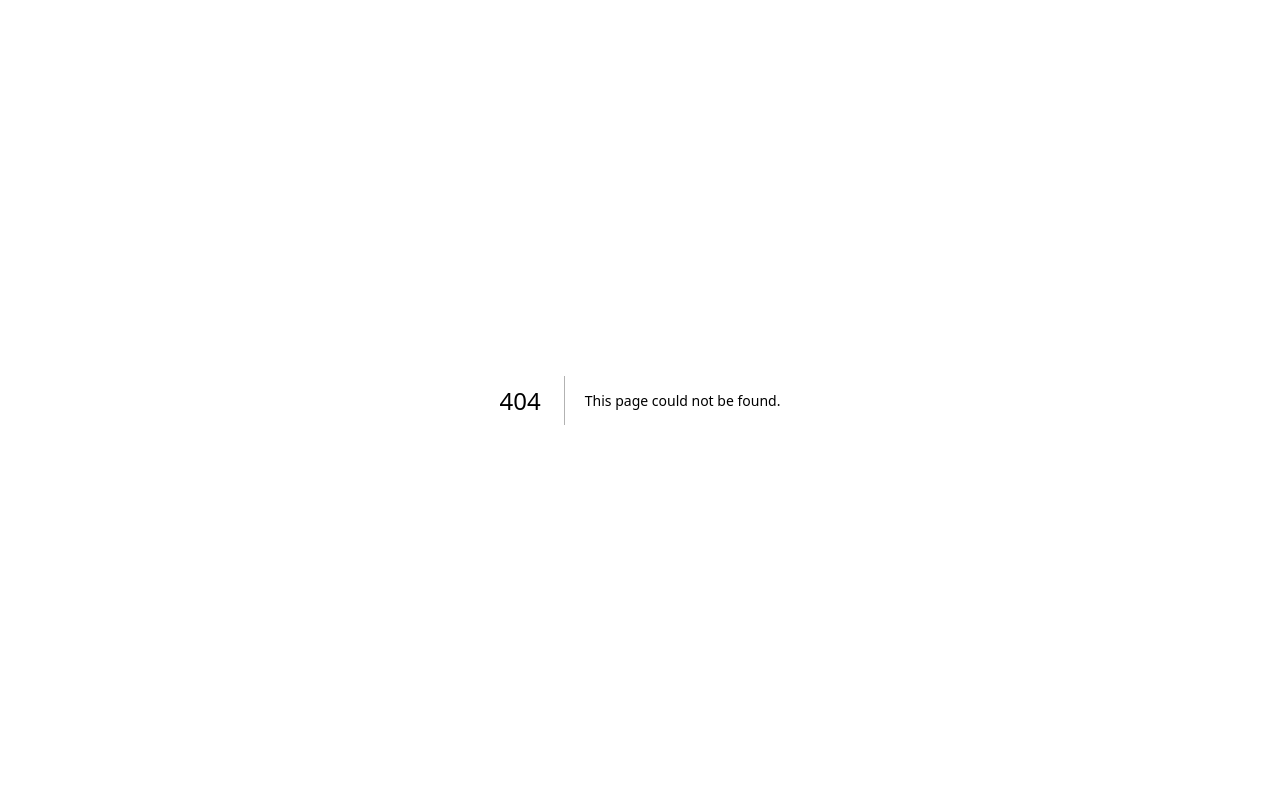
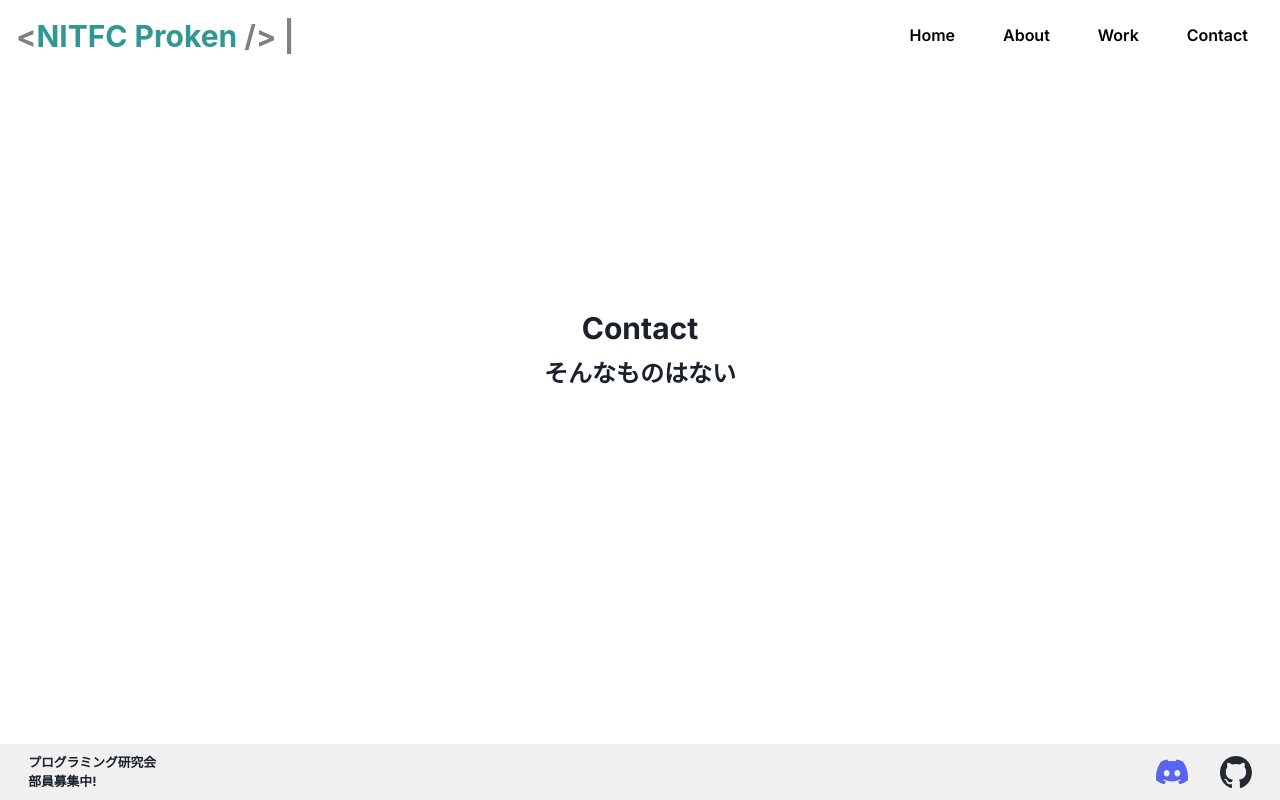
Before and after one commit to nitfc-proken/proken-hp, a Next.js app: page /contact in a window 1280 px wide. Before the commit this address had no page. Built offline with nearby package versions, Linux system fonts and the light colour scheme.

Commit message:
さらに変なの追加

```diff
--- /dev/null
+++ b/app/contact/page.tsx
@@ -0,0 +1,19 @@
+import Header from "../components/Header";
+import Footer from "../components/Footer";
+
+export default function Home() {
+  return (
+    <div className="flex flex-col min-h-screen">
+      <Header />
+      <div className="flex-grow flex justify-center items-center p-10">
+        <div className="flex flex-col justify-center items-center">
+          <h1 className="text-3xl font-bold py-3">Contact</h1>
+          <p className="text-2xl font-bold text-center max-w-[50rem]">
+            そんなものはない
+          </p>
+        </div>
+      </div>
+      <Footer />
+    </div>
+  );
+}
```
